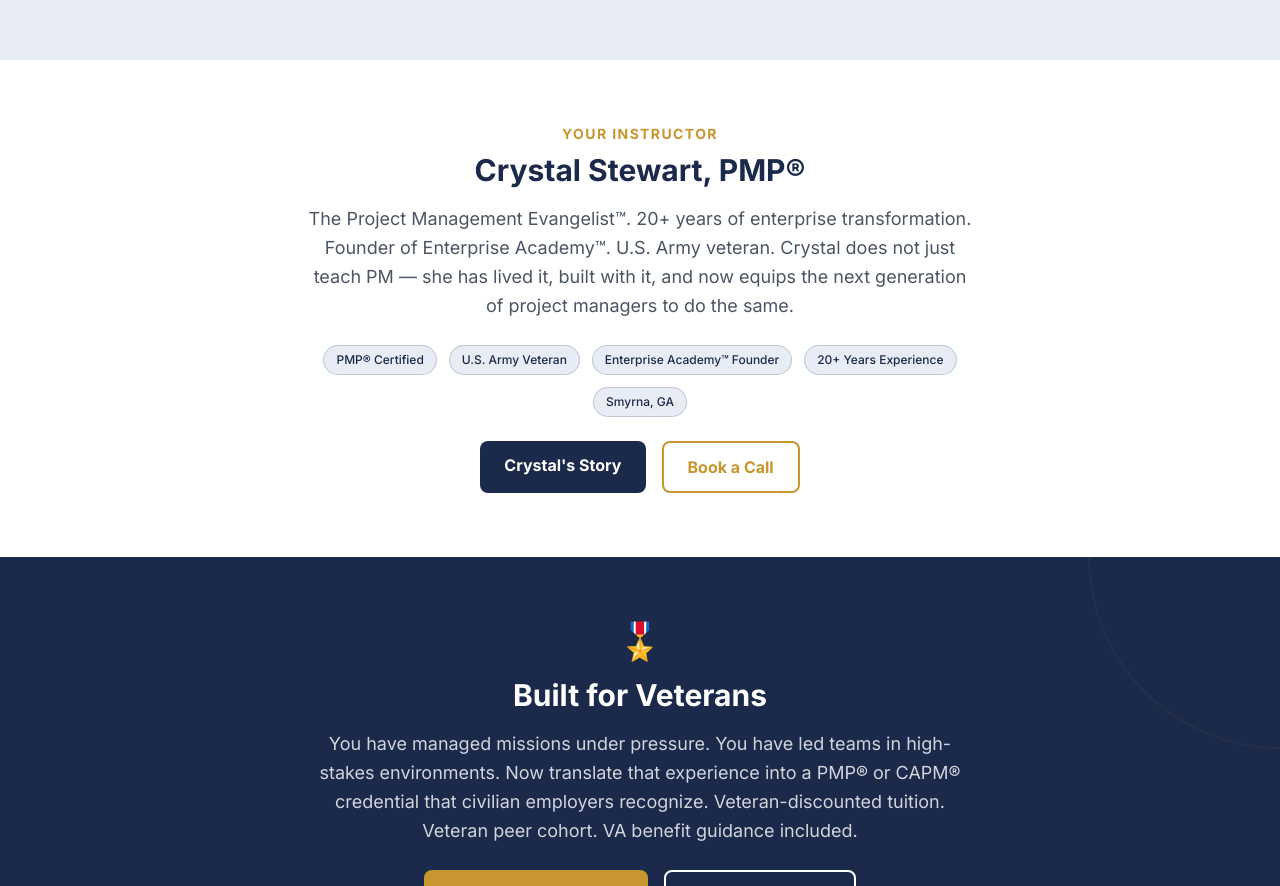
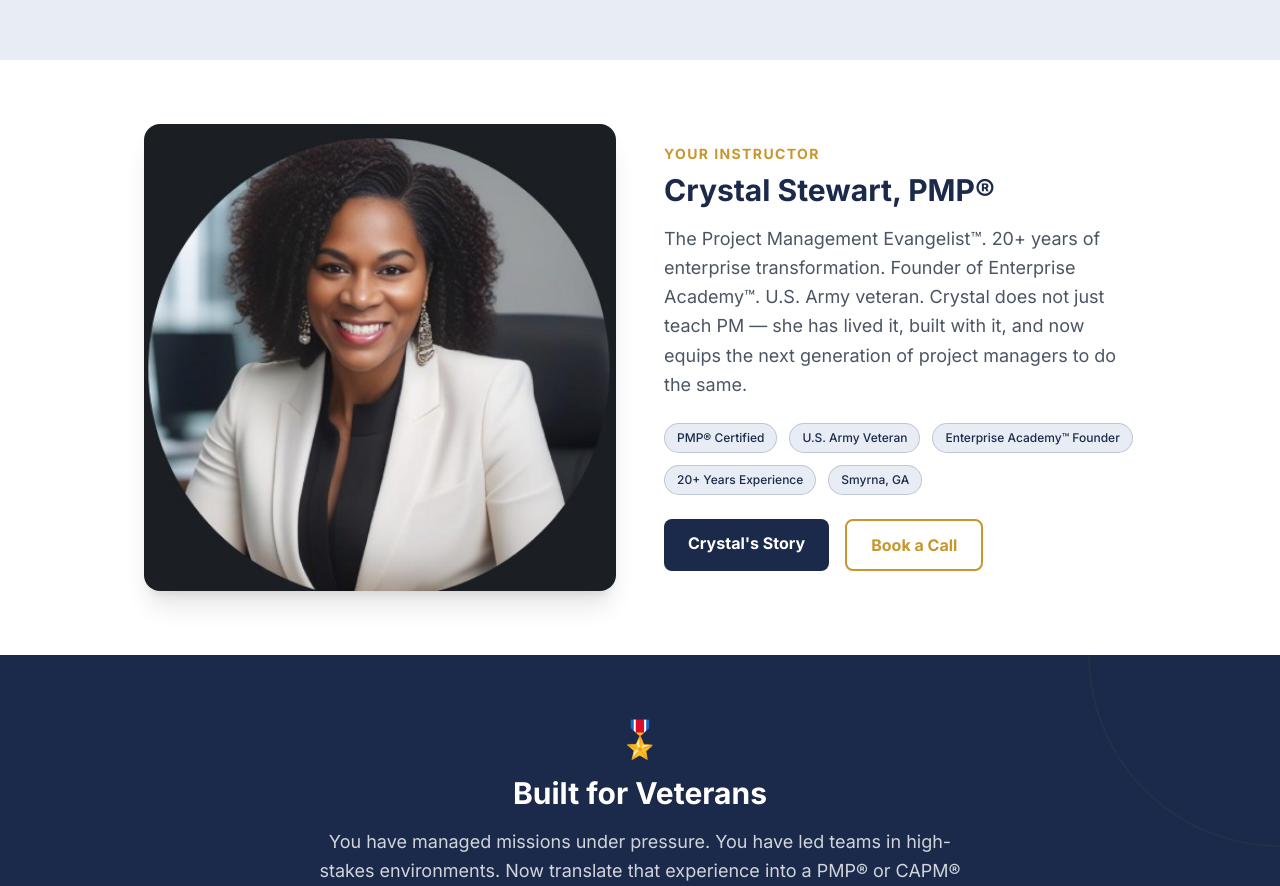
Before and after one commit to D4CGDBEMWS/wisergenerations-pmp, a Next.js app: page / in a window 1280 px wide. Shown: the part 2544-3430 px from the top of the page. Built offline with nearby package versions, Linux system fonts and the light colour scheme.

Commit message:
Update page.tsx

```diff
--- a/app/page.tsx
+++ b/app/page.tsx
@@ -85,7 +85,12 @@ export default function HomePage() {
       {/* Crystal */}
       <section className="py-16 bg-white">
         <div className="max-w-5xl mx-auto px-4">
-          <div className="max-w-2xl mx-auto text-center">
+          <div className="grid grid-cols-1 md:grid-cols-2 gap-12 items-center">
+            <div>
+              <img src="/crystal-stewart.jpg" alt="Crystal Stewart, PMP®"
+                className="rounded-2xl shadow-xl w-full object-cover max-h-[500px]" />
+            </div>
+            <div>
             <p className="text-gold text-sm font-bold uppercase tracking-widest mb-2">Your Instructor</p>
             <h2 className="text-3xl font-bold text-navy mb-4">Crystal Stewart, PMP®</h2>
             <p className="text-gray-600 text-lg leading-relaxed mb-6">
@@ -93,12 +98,12 @@ export default function HomePage() {
               U.S. Army veteran. Crystal does not just teach PM — she has lived it, built with it, and now equips
               the next generation of project managers to do the same.
             </p>
-            <div className="flex flex-wrap gap-3 mb-6 justify-center">
+            <div className="flex flex-wrap gap-3 mb-6">
               {['PMP® Certified', 'U.S. Army Veteran', 'Enterprise Academy™ Founder', '20+ Years Experience', 'Smyrna, GA'].map(t => (
                 <span key={t} className="bg-light-navy border border-navy/20 text-navy text-xs font-medium px-3 py-1.5 rounded-full">{t}</span>
               ))}
             </div>
-            <div className="flex gap-4 justify-center">
+            <div className="flex gap-4">
               <Link href="/about" className="bg-navy text-white font-bold px-6 py-3 rounded-lg hover:bg-blue-900 transition-colors">
                 Crystal's Story
               </Link>
@@ -106,6 +111,7 @@ export default function HomePage() {
                 className="border-2 border-gold text-gold font-bold px-6 py-3 rounded-lg hover:bg-gold hover:text-navy transition-colors">
                 Book a Call
               </a>
+            </div>
             </div>
           </div>
         </div>
```
